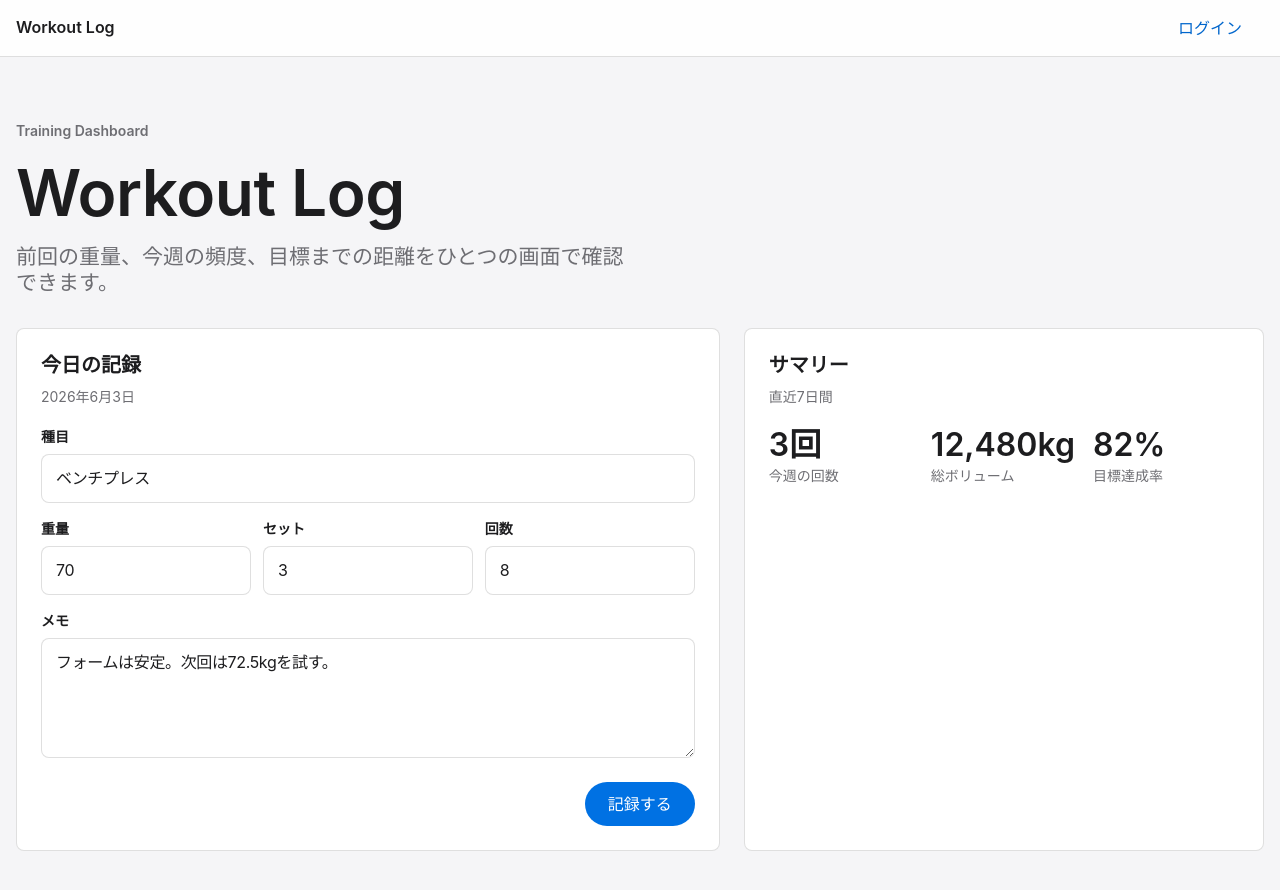
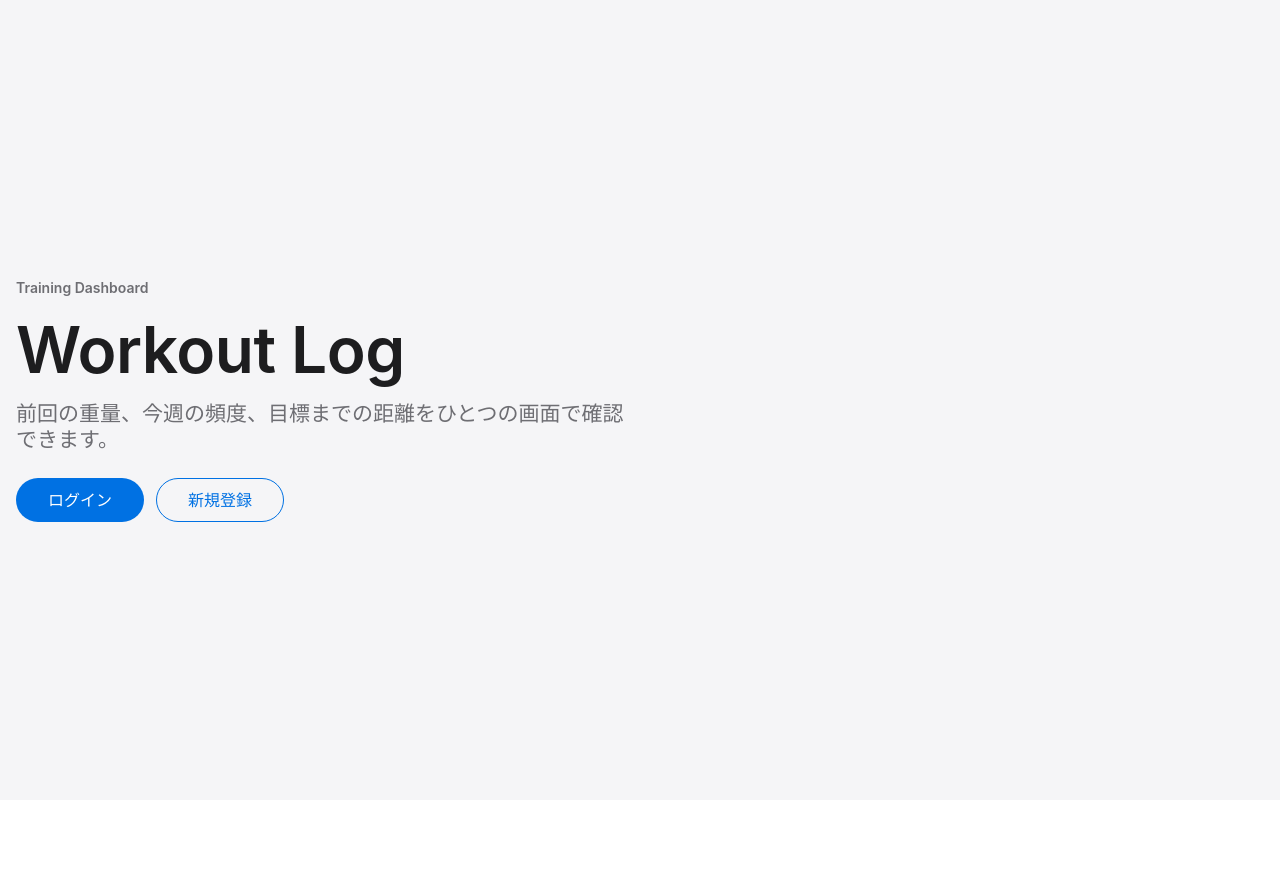
Before and after one commit to shnymywk/workout-log, a Next.js app: page / in a window 1280 px wide. Shown: the top 890 px of the page. After the commit the page ends 800 px from the top, so only its background shows below. Built offline with nearby package versions, Linux system fonts and the light colour scheme; no server answers.

Commit message:
トップページを簡略化し認証導線を追加

```diff
--- a/app/(auth)/login/page.tsx
+++ b/app/(auth)/login/page.tsx
@@ -2,12 +2,13 @@ import { LoginForm } from "@/features/auth/components/LoginForm";
 
 type LoginPageProps = {
   searchParams: Promise<{
+    mode?: string;
     next?: string;
   }>;
 };
 
 export default async function LoginPage({ searchParams }: LoginPageProps) {
-  const { next } = await searchParams;
+  const { mode, next } = await searchParams;
 
-  return <LoginForm nextPath={next} />;
+  return <LoginForm initialMode={mode === "signUp" ? "signUp" : "login"} nextPath={next} />;
 }
--- a/app/page.tsx
+++ b/app/page.tsx
@@ -1,84 +1,21 @@
 "use client";
 
 import Link from "next/link";
-import { useEffect, useState } from "react";
 import styled from "styled-components";
-
-import {
-  Button,
-  Card,
-  CardBody,
-  CardDescription,
-  CardHeader,
-  CardTitle,
-  Field,
-  Input,
-  Label,
-  Select,
-  Textarea
-} from "@/components/primitives";
-import { createClient } from "@/lib/supabase/client";
 
 const Page = styled.main`
   min-height: 100vh;
   background: ${({ theme }) => theme.colors.backgroundElevated};
 `;
 
-const Header = styled.header`
-  background: rgba(255, 255, 255, 0.86);
-  border-bottom: 1px solid ${({ theme }) => theme.colors.border};
-  backdrop-filter: saturate(180%) blur(20px);
-`;
-
-const HeaderInner = styled.div`
-  display: flex;
-  min-height: 3.5rem;
-  width: min(100% - 2rem, ${({ theme }) => theme.layout.contentMaxWidth});
-  align-items: center;
-  justify-content: space-between;
-  gap: ${({ theme }) => theme.space[4]};
-  margin: 0 auto;
-`;
-
-const Brand = styled.p`
-  margin: 0;
-  color: ${({ theme }) => theme.colors.textPrimary};
-  font-family: ${({ theme }) => theme.fonts.display};
-  font-size: 1rem;
-  font-weight: 600;
-  letter-spacing: ${({ theme }) => theme.letterSpacing.normal};
-`;
-
-const LoginLink = styled(Link)`
-  display: inline-flex;
-  min-height: 2.75rem;
-  min-width: 2.75rem;
-  align-items: center;
-  justify-content: center;
-  border-radius: ${({ theme }) => theme.radii.pill};
-  color: ${({ theme }) => theme.colors.linkBlue};
-  padding: 0.625rem 1.375rem;
-  font-size: 1rem;
-  font-weight: 400;
-  line-height: 1;
-  letter-spacing: ${({ theme }) => theme.letterSpacing.normal};
-  transition:
-    background-color 160ms ease,
-    transform 160ms ease;
-
-  &:hover {
-    background: ${({ theme }) => theme.colors.backgroundElevated};
-    text-decoration: none;
-    transform: translateY(-1px);
-  }
-`;
-
 const Content = styled.div`
   display: grid;
   width: min(100% - 2rem, ${({ theme }) => theme.layout.contentMaxWidth});
-  gap: ${({ theme }) => theme.space[8]};
+  min-height: 100vh;
+  align-content: center;
+  gap: ${({ theme }) => theme.space[6]};
   margin: 0 auto;
-  padding: clamp(2rem, 5vw, 4rem) 0;
+  padding: clamp(3rem, 8vw, 6rem) 0;
 `;
 
 const Hero = styled.section`
@@ -114,99 +51,44 @@ const Lead = styled.p`
   letter-spacing: ${({ theme }) => theme.letterSpacing.normal};
 `;
 
-const Grid = styled.section`
-  display: grid;
-  grid-template-columns: minmax(0, 1.15fr) minmax(20rem, 0.85fr);
-  gap: ${({ theme }) => theme.space[6]};
+const AuthActions = styled.div`
+  display: flex;
+  flex-wrap: wrap;
+  gap: ${({ theme }) => theme.space[3]};
+`;
 
-  @media (max-width: 833px) {
-    grid-template-columns: 1fr;
+const AuthLink = styled(Link)<{ $variant?: "primary" | "secondary" }>`
+  display: inline-flex;
+  min-height: 2.75rem;
+  min-width: 8rem;
+  align-items: center;
+  justify-content: center;
+  border: 1px solid
+    ${({ theme, $variant }) => ($variant === "secondary" ? theme.colors.appleBlue : "transparent")};
+  border-radius: ${({ theme }) => theme.radii.pill};
+  background: ${({ theme, $variant }) =>
+    $variant === "secondary" ? "transparent" : theme.colors.appleBlue};
+  color: ${({ theme, $variant }) => ($variant === "secondary" ? theme.colors.appleBlue : "#fff")};
+  padding: 0.625rem 1.375rem;
+  font-size: 1rem;
+  font-weight: 400;
+  line-height: 1;
+  letter-spacing: ${({ theme }) => theme.letterSpacing.normal};
+  transition:
+    background-color 160ms ease,
+    transform 160ms ease;
+
+  &:hover {
+    background: ${({ theme, $variant }) =>
+      $variant === "secondary" ? "rgba(0, 113, 227, 0.08)" : theme.colors.linkBlue};
+    text-decoration: none;
+    transform: translateY(-1px);
   }
 `;
 
-const StatGrid = styled.div`
-  display: grid;
-  grid-template-columns: repeat(3, minmax(0, 1fr));
-  gap: ${({ theme }) => theme.space[4]};
-
-  @media (max-width: 833px) {
-    grid-template-columns: 1fr;
-  }
-`;
-
-const StatValue = styled.p`
-  margin: 0;
-  color: ${({ theme }) => theme.colors.textPrimary};
-  font-family: ${({ theme }) => theme.fonts.display};
-  font-size: 2rem;
-  font-weight: 600;
-  line-height: ${({ theme }) => theme.lineHeights.heading};
-  letter-spacing: ${({ theme }) => theme.letterSpacing.normal};
-`;
-
-const StatLabel = styled.p`
-  margin: ${({ theme }) => theme.space[1]} 0 0;
-  color: ${({ theme }) => theme.colors.textSecondary};
-  font-size: ${({ theme }) => theme.fontSizes.caption};
-  letter-spacing: ${({ theme }) => theme.letterSpacing.normal};
-`;
-
-const Form = styled.form`
-  display: grid;
-  gap: ${({ theme }) => theme.space[4]};
-`;
-
-const FormRow = styled.div`
-  display: grid;
-  grid-template-columns: repeat(3, minmax(0, 1fr));
-  gap: ${({ theme }) => theme.space[3]};
-
-  @media (max-width: 833px) {
-    grid-template-columns: 1fr;
-  }
-`;
-
-const Actions = styled.div`
-  display: flex;
-  justify-content: flex-end;
-  padding-top: ${({ theme }) => theme.space[2]};
-`;
-
-const stats = [
-  { label: "今週の回数", value: "3回" },
-  { label: "総ボリューム", value: "12,480kg" },
-  { label: "目標達成率", value: "82%" }
-];
-
 export default function HomePage() {
-  const [isAuthenticated, setIsAuthenticated] = useState(false);
-
-  useEffect(() => {
-    let active = true;
-    const supabase = createClient();
-
-    supabase.auth.getSession().then(({ data }) => {
-      if (active) {
-        setIsAuthenticated(data.session !== null);
-      }
-    });
-
-    return () => {
-      active = false;
-    };
-  }, []);
-
   return (
     <Page>
-      <Header>
-        <HeaderInner>
-          <Brand>Workout Log</Brand>
-          <LoginLink href={isAuthenticated ? "/dashboard" : "/login"}>
-            {isAuthenticated ? "ダッシュボード" : "ログイン"}
-          </LoginLink>
-        </HeaderInner>
-      </Header>
-
       <Content>
         <Hero>
           <Eyebrow>Training Dashboard</Eyebrow>
@@ -214,67 +96,12 @@ export default function HomePage() {
           <Lead>前回の重量、今週の頻度、目標までの距離をひとつの画面で確認できます。</Lead>
         </Hero>
 
-        <Grid>
-          <Card>
-            <CardHeader>
-              <CardTitle>今日の記録</CardTitle>
-              <CardDescription>2026年6月3日</CardDescription>
-            </CardHeader>
-            <CardBody>
-              <Form>
-                <Field>
-                  <Label htmlFor="exercise">種目</Label>
-                  <Select id="exercise" defaultValue="bench-press">
-                    <option value="bench-press">ベンチプレス</option>
-                    <option value="squat">スクワット</option>
-                    <option value="deadlift">デッドリフト</option>
-                  </Select>
-                </Field>
-
-                <FormRow>
-                  <Field>
-                    <Label htmlFor="weight">重量</Label>
-                    <Input id="weight" inputMode="decimal" defaultValue="70" />
-                  </Field>
-                  <Field>
-                    <Label htmlFor="sets">セット</Label>
-                    <Input id="sets" inputMode="numeric" defaultValue="3" />
-                  </Field>
-                  <Field>
-                    <Label htmlFor="reps">回数</Label>
-                    <Input id="reps" inputMode="numeric" defaultValue="8" />
-                  </Field>
-                </FormRow>
-
-                <Field>
-                  <Label htmlFor="memo">メモ</Label>
-                  <Textarea id="memo" defaultValue="フォームは安定。次回は72.5kgを試す。" />
-                </Field>
-
-                <Actions>
-                  <Button>記録する</Button>
-                </Actions>
-              </Form>
-            </CardBody>
-          </Card>
-
-          <Card>
-            <CardHeader>
-              <CardTitle>サマリー</CardTitle>
-              <CardDescription>直近7日間</CardDescription>
-            </CardHeader>
-            <CardBody>
-              <StatGrid>
-                {stats.map((stat) => (
-                  <div key={stat.label}>
-                    <StatValue>{stat.value}</StatValue>
-                    <StatLabel>{stat.label}</StatLabel>
-                  </div>
-                ))}
-              </StatGrid>
-            </CardBody>
-          </Card>
-        </Grid>
+        <AuthActions aria-label="認証メニュー">
+          <AuthLink href="/login">ログイン</AuthLink>
+          <AuthLink href="/login?mode=signUp" $variant="secondary">
+            新規登録
+          </AuthLink>
+        </AuthActions>
       </Content>
     </Page>
   );
--- a/features/auth/components/LoginForm.tsx
+++ b/features/auth/components/LoginForm.tsx
@@ -20,6 +20,7 @@ import {
 } from "@/components/primitives";
 
 type LoginFormProps = {
+  initialMode?: "login" | "signUp";
   nextPath?: string;
 };
 
@@ -79,8 +80,8 @@ function SubmitButton({ label, pendingLabel }: { label: string; pendingLabel: st
   );
 }
 
-export function LoginForm({ nextPath = "/dashboard" }: LoginFormProps) {
-  const [mode, setMode] = useState<"login" | "signUp">("login");
+export function LoginForm({ initialMode = "login", nextPath = "/dashboard" }: LoginFormProps) {
+  const [mode, setMode] = useState<"login" | "signUp">(initialMode);
   const [loginState, loginFormAction] = useActionState(login, initialLoginActionState);
   const [signUpState, signUpFormAction] = useActionState(signUp, initialSignUpActionState);
   const isLoginMode = mode === "login";
```
Also changed, not shown: 1 other file (tests, documents, lock files or other folders).
